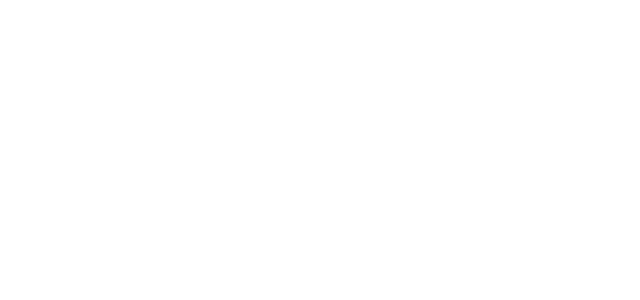
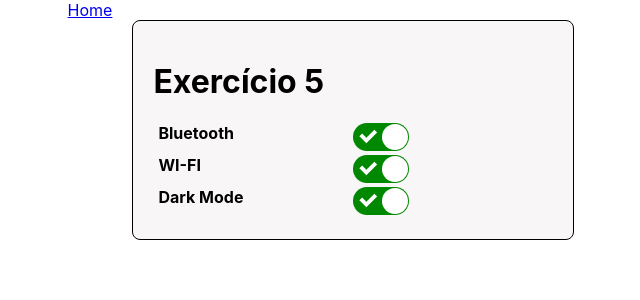
Before and after one commit to Mlpm2004/Semana11, a React (Create React App) app: page /Exercicio6 in a window 1280 px wide. Before the commit this address had no page. Shown: the top 300 px of the page, without its empty margins (309-949 px from the left). Built offline with nearby package versions, Linux system fonts and the light colour scheme.

Commit message:
Exercicio6

```diff
--- a/src/App.js
+++ b/src/App.js
@@ -5,6 +5,7 @@
 import Exercicio3 from './pages/Exercicio3';
 import Exercicio4 from './pages/Exercicio4';
 import Exercicio5 from './pages/Exercicio5';
+import Exercicio6 from './pages/Exercicio6';
 import Home from './pages/Home';
 import { Routes,Route } from 'react-router-dom';
 function App() {
@@ -16,6 +17,7 @@
           <Route path="/Exercicio3" element={<Exercicio3/>}/>
           <Route path="/Exercicio4" element={<Exercicio4/>}/>
           <Route path="/Exercicio5" element={<Exercicio5/>}/>
+          <Route path="/Exercicio6" element={<Exercicio6/>}/>
       </Routes>
   );
 }
--- /dev/null
+++ b/src/components/forms/switch/index.js
@@ -0,0 +1,16 @@
+import React from "react";
+import Switch from "react-switch";
+import {Externo,Switchdiv,SwitchDescription} from './style'
+function SwitchComponent({label, ...otherProps}){
+return (
+      <Externo>
+            <Switchdiv>
+                <SwitchDescription>{label}</SwitchDescription>
+            </Switchdiv>
+            <Switchdiv>
+                <Switch   {...otherProps}/>
+            </Switchdiv>
+      </Externo>
+    );
+}
+export default SwitchComponent;
--- /dev/null
+++ b/src/components/forms/switch/style.js
@@ -0,0 +1,18 @@
+import styled from "styled-components";
+
+export const Externo= styled.div`
+    display:flex;
+    flex-direction:row;
+
+`;
+
+export const Switchdiv=styled.div`
+    width:50%;
+
+`;
+
+export const SwitchDescription=styled.label`
+    font-size:16px;
+    font-weight: bold;
+    padding: 5px;
+`;
--- a/src/pages/Exercicio4/index.js
+++ b/src/pages/Exercicio4/index.js
@@ -5,8 +5,7 @@
 import { Link } from 'react-router-dom';
 import { Children } from 'react/cjs/react.production.min';
 function Exercicio4() {
-  const [radiomale,setRadioMale]=useState('');
-  const [radiofemale,setRadioFemale]=useState('');
+  const [sex,setSex]=useState('');
   return (
 
    <Container>
@@ -17,16 +16,15 @@
                 label="Male"
                 type="radio"
                 name="testeradio"
-                checked
-                value={radiomale}
-                onChange={(event)=>{setRadioMale(event.target.value)}}
+                value="Male"
+                onChange={(event)=>{setSex(event.target.value)}}
             />
            <Radio
                 label="Female"
                 type="radio"
                 name="testeradio"
-                value={radiofemale}
-                onChange={(event)=>{setRadioFemale(event.target.value)}}
+                value="Female"
+                onChange={(event)=>{setSex(event.target.value)}}
             />
         </ContainerBox>
     </Container>  );
--- a/src/pages/Exercicio5/index.js
+++ b/src/pages/Exercicio5/index.js
@@ -4,9 +4,10 @@
 import {ContainerBox,Container} from '../../components/style'
 import { Link } from 'react-router-dom';
 function Exercicio5() {
-  const [ckmale,setckmale]=useState('');
-  const [ckfemale,setckfemale]=useState('');
-  return (
+  const [ck1,setck1]=useState(false);
+  const [ck2,setck2]=useState(false);
+  const [ck3,setck3]=useState(false);
+ return (
 
    <Container>
         <Link to="/" >Home</Link>
@@ -15,20 +16,23 @@
             <Check
                 label="CheckBox 1"
                 type="checkbox"
-                name="testeradio"
-                onChange={(event)=>{setckmale(event.target.value)}}
+                checked={ck1}
+                name="CheckBox 1"
+                onChange={(event)=>{setck1((event.target.checked))}}
             />
            <Check
                 label="CheckBox 2"
                 type="checkbox"
-                name="testeradio"
-               onChange={(event)=>{setckfemale(event.target.value)}}
+                checked={ck2}
+                name="CheckBox 2"
+                onChange={(event)=>{setck2((event.target.checked))}}
             />
            <Check
                 label="CheckBox 3"
                 type="checkbox"
-                name="testeradio"
-                onChange={(event)=>{setckfemale(event.target.value)}}
+                checked={ck3}
+                name="CheckBox 3"
+                onChange={(event)=>{setck3((event.target.checked))}}
             />
         </ContainerBox>
     </Container>  );
--- /dev/null
+++ b/src/pages/Exercicio6/index.js
@@ -0,0 +1,35 @@
+import React from 'react';
+import { useState } from 'react';
+import SwitchComponent from '../../components/forms/switch'
+import {ContainerBox,Container} from '../../components/style'
+import { Link } from 'react-router-dom';
+function Exercicio5() {
+  const [switchbutton1,setSwitchButton1]=useState(true);
+  const [switchbutton2,setSwitchButton2]=useState(true);
+  const [switchbutton3,setSwitchButton3]=useState(true);
+  return (
+
+   <Container>
+        <Link to="/" >Home</Link>
+        <ContainerBox>
+            <h1>Exercício 5</h1>
+            <SwitchComponent
+                label={"Bluetooth"}
+                checked={switchbutton1}
+                onChange={(event)=>{setSwitchButton1(event)}}
+            />
+            <SwitchComponent
+                label={"WI-FI"}
+                checked={switchbutton2}
+                onChange={(event)=>{ setSwitchButton2(event)}}
+            />
+            <SwitchComponent
+                label={"Dark Mode"}
+                checked={switchbutton3}
+                onChange={(event)=>{ setSwitchButton3(event)}}
+            />
+        </ContainerBox>
+    </Container>  );
+}
+
+export default Exercicio5;
--- a/src/pages/Home/index.js
+++ b/src/pages/Home/index.js
@@ -1,7 +1,7 @@
 import React from "react";
 import { Link } from 'react-router-dom';
 function Home(){
-    const paginas=['Exercicio1','Exercicio2','Exercicio3','Exercicio4','Exercicio5']
+    const paginas=['Exercicio1','Exercicio2','Exercicio3','Exercicio4','Exercicio5','Exercicio6']
     return(
         paginas.map((pagina)=> <li><Link to={pagina} >{pagina}</Link></li>)
     );
```
